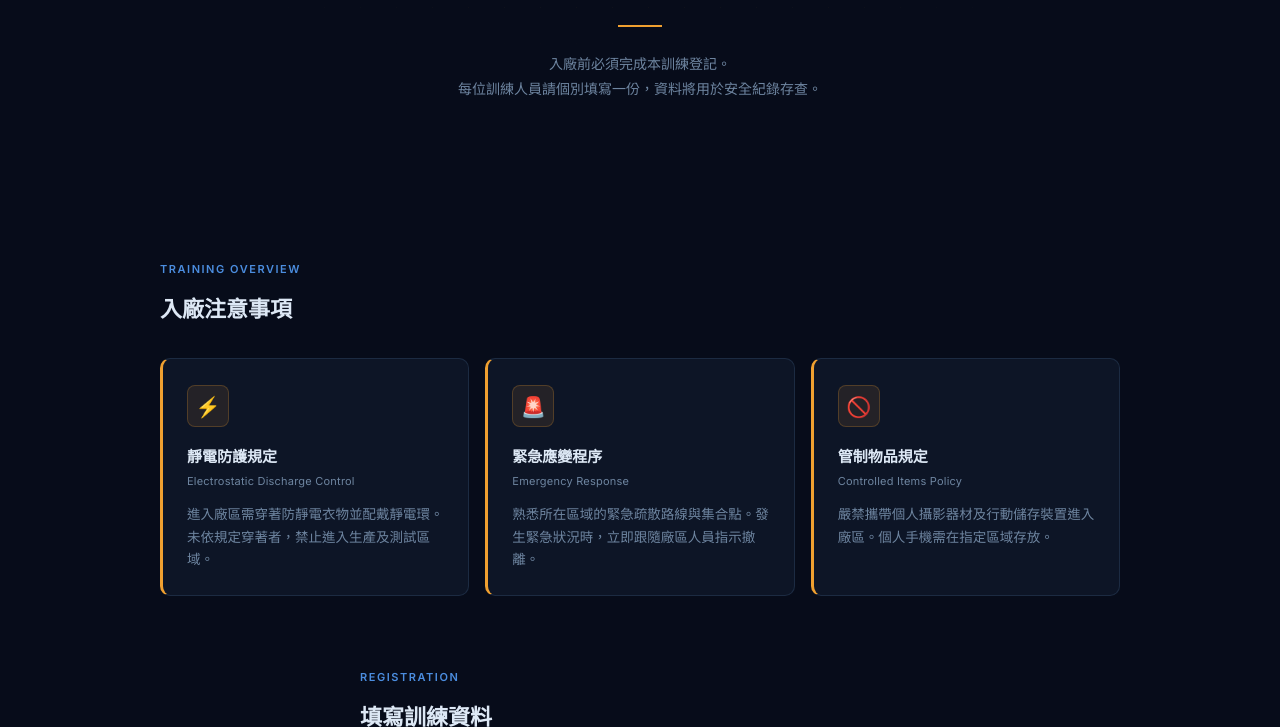
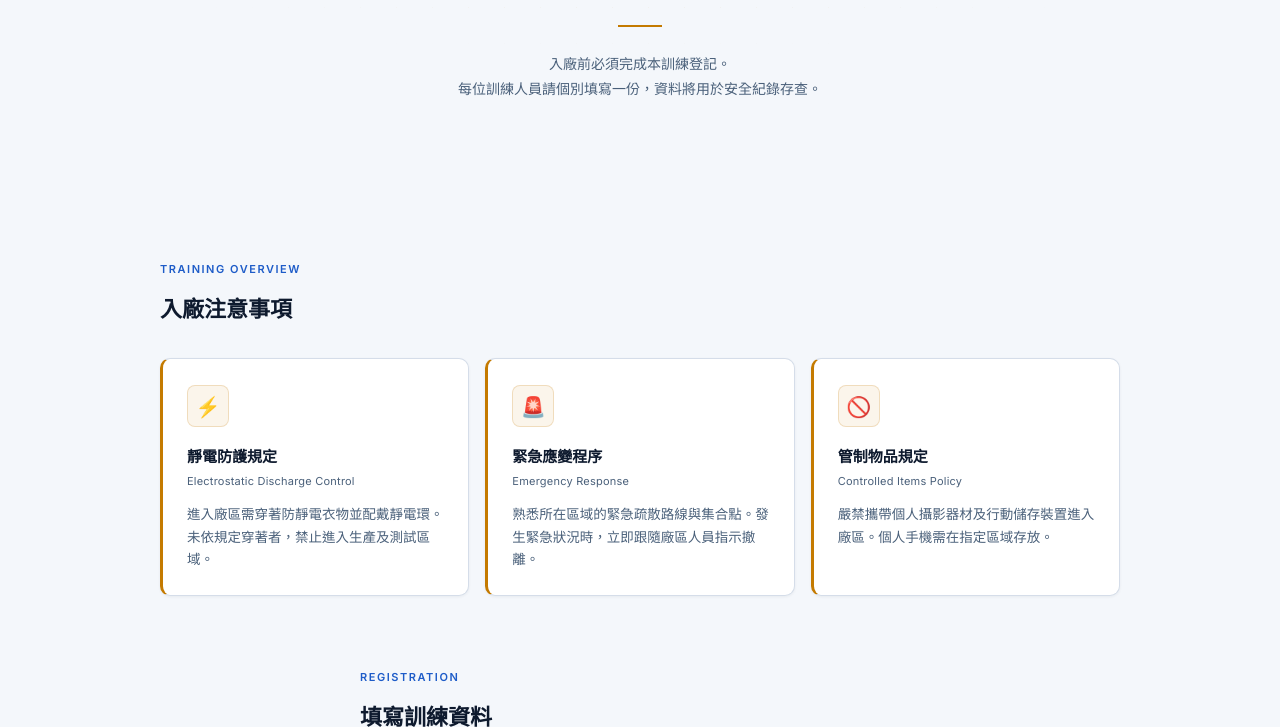
Before and after one commit to yayunku/rt-safety-training, a plain HTML site: page index.html in a window 1280 px wide. Shown: the part 373-1100 px from the top of the page. Drawn offline with Linux system fonts and the light colour scheme.

Commit message:
feat: switch to light color scheme

```diff
--- a/index.html
+++ b/index.html
@@ -10,21 +10,21 @@
     *, *::before, *::after { box-sizing: border-box; margin: 0; padding: 0; }
 
     :root {
-      --bg:           #070C1A;
-      --surface:      #0D1526;
-      --surface-2:    #141E32;
-      --border:       #1C2B42;
-      --blue:         #4B8DDF;
-      --blue-light:   #6AA3F0;
-      --blue-dim:     rgba(75, 141, 223, 0.12);
-      --amber:        #F0A030;
-      --amber-dim:    rgba(240, 160, 48, 0.10);
-      --amber-glow:   rgba(240, 160, 48, 0.22);
-      --red:          #E05252;
-      --green:        #34C97A;
-      --text:         #DDE8F5;
-      --text-secondary: #6E85A0;
-      --text-muted:   #3D526A;
+      --bg:           #F4F7FB;
+      --surface:      #FFFFFF;
+      --surface-2:    #EEF2F8;
+      --border:       #D5DDE9;
+      --blue:         #1E5CC8;
+      --blue-light:   #2D6FE0;
+      --blue-dim:     rgba(30, 92, 200, 0.08);
+      --amber:        #C47A00;
+      --amber-dim:    rgba(196, 122, 0, 0.08);
+      --amber-glow:   rgba(196, 122, 0, 0.20);
+      --red:          #C0392B;
+      --green:        #1A7F4B;
+      --text:         #0E1A2E;
+      --text-secondary: #4A607A;
+      --text-muted:   #8A9DB5;
       --cn:           'Noto Sans TC', sans-serif;
       --en:           'Inter', sans-serif;
       --radius:       10px;
@@ -47,7 +47,7 @@
       position: sticky;
       top: 0;
       z-index: 100;
-      background: rgba(7, 12, 26, 0.88);
+      background: rgba(244, 247, 251, 0.92);
       backdrop-filter: blur(14px);
       -webkit-backdrop-filter: blur(14px);
       border-bottom: 1px solid var(--border);
@@ -106,7 +106,7 @@
       content: '';
       position: absolute;
       inset: 0;
-      background-image: radial-gradient(circle at 0 0, rgba(240, 160, 48, 0.20) 1.5px, transparent 0);
+      background-image: radial-gradient(circle at 0 0, rgba(196, 122, 0, 0.22) 1.5px, transparent 0);
       background-size: 36px 36px;
       mask-image: radial-gradient(ellipse 90% 100% at 50% 0%, black 20%, transparent 75%);
       -webkit-mask-image: radial-gradient(ellipse 90% 100% at 50% 0%, black 20%, transparent 75%);
@@ -121,7 +121,7 @@
       transform: translateX(-50%);
       width: 700px;
       height: 360px;
-      background: radial-gradient(ellipse, rgba(75, 141, 223, 0.10) 0%, transparent 68%);
+      background: radial-gradient(ellipse, rgba(30, 92, 200, 0.07) 0%, transparent 68%);
       pointer-events: none;
     }
 
@@ -173,7 +173,7 @@
 
     .hero-title em {
       font-style: normal;
-      color: var(--blue-light);
+      color: var(--blue);
     }
 
     .hero-subtitle {
@@ -237,12 +237,12 @@
       border-left: 3px solid var(--amber);
       border-radius: var(--radius);
       padding: 26px 24px;
-      transition: border-color 0.2s ease, transform 0.2s ease;
+      box-shadow: 0 1px 3px rgba(14,26,46,0.06);
+      transition: box-shadow 0.2s ease, transform 0.2s ease;
     }
 
     .card:hover {
-      border-color: var(--amber);
-      border-left-color: var(--amber);
+      box-shadow: 0 4px 16px rgba(14,26,46,0.12);
       transform: translateY(-3px);
     }
 
@@ -292,7 +292,7 @@
       border: 1px solid var(--border);
       border-radius: var(--radius);
       overflow: hidden;
-      box-shadow: 0 2px 8px rgba(0,0,0,0.4), 0 8px 32px rgba(0,0,0,0.3);
+      box-shadow: 0 1px 4px rgba(14,26,46,0.06), 0 4px 20px rgba(14,26,46,0.08);
     }
 
     .form-header {
@@ -363,8 +363,8 @@
     input[type="text"],
     input[type="email"] {
       width: 100%;
-      background: var(--bg);
-      border: 1px solid #243044;
+      background: var(--surface);
+      border: 1px solid var(--border);
       border-radius: var(--radius-sm);
       padding: 11px 14px;
       font-family: var(--cn);
@@ -425,9 +425,9 @@
     input[type="checkbox"] {
       width: 16px;
       height: 16px;
-      border: 1.5px solid #243044;
+      border: 1.5px solid var(--border);
       border-radius: 3px;
-      background: var(--bg);
+      background: var(--surface);
       -webkit-appearance: none;
       appearance: none;
       cursor: pointer;
```
